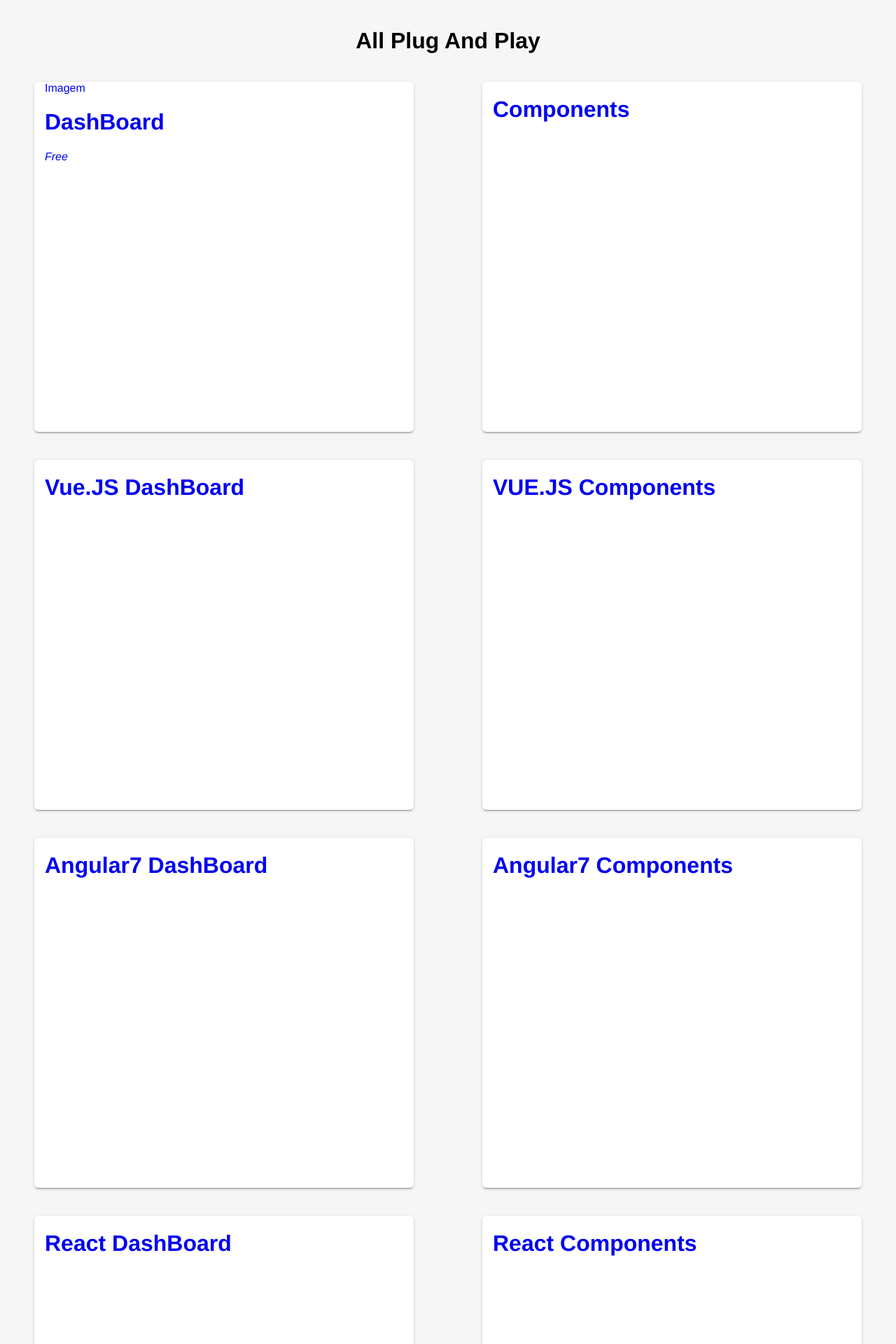
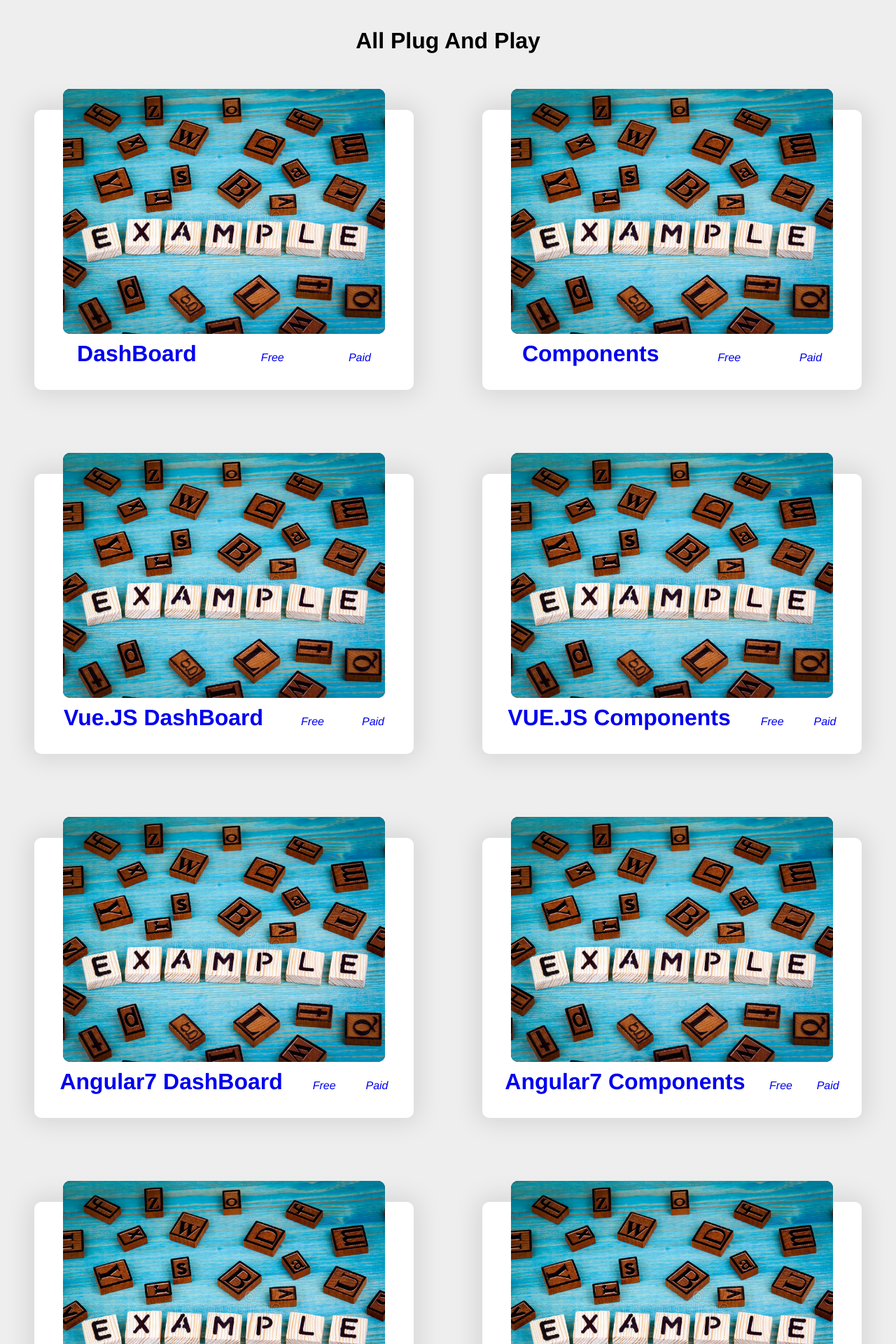
Before and after one commit to Yohanes26/samurai-design, a Vue app: page /#/home in a window 1280 px wide. Shown: the top 1920 px of the page at 70% size. Built offline with nearby package versions, Linux system fonts and the light colour scheme.

Commit message:
Css aplicado nos cards, falta estilo de font, tamanho, cores, e implementar os badges do guilherme

```diff
--- a/config/index.js
+++ b/config/index.js
@@ -9,7 +9,7 @@
 
     // Paths
     assetsSubDirectory: 'static',
-    assetsPublicPath: './',
+    assetsPublicPath: '/',
     proxyTable: {},
 
     // Various Dev Server settings
@@ -50,7 +50,7 @@
     // Paths
     assetsRoot: path.resolve(__dirname, '../dist'),
     assetsSubDirectory: 'static',
-    assetsPublicPath: './',
+    assetsPublicPath: '/',
 
     /**
      * Source Maps
--- a/package.json
+++ b/package.json
@@ -53,6 +53,7 @@
     "jest-serializer-vue": "^0.3.0",
     "nightwatch": "^0.9.12",
     "node-notifier": "^5.1.2",
+    "node-sass": "^4.11.0",
     "optimize-css-assets-webpack-plugin": "^3.2.0",
     "ora": "^1.2.0",
     "portfinder": "^1.0.13",
@@ -60,9 +61,12 @@
     "postcss-loader": "^2.0.8",
     "postcss-url": "^7.2.1",
     "rimraf": "^2.6.0",
+    "sass-loader": "^7.1.0",
+    "sass-resources-loader": "^2.0.0",
     "selenium-server": "^3.0.1",
     "semver": "^5.3.0",
     "shelljs": "^0.7.6",
+    "style-loader": "^0.23.1",
     "uglifyjs-webpack-plugin": "^1.1.1",
     "url-loader": "^0.5.8",
     "vue-jest": "^1.0.2",
--- a/src/App.vue
+++ b/src/App.vue
@@ -21,7 +21,7 @@
   font-family: 'Avenir', Helvetica, Arial, sans-serif;
   -webkit-font-smoothing: antialiased;
   -moz-osx-font-smoothing: grayscale;
-  background-color: #f6f6f6;
+  background-color: #eee;
 }
 
 </style>
--- a/src/components/Home.vue
+++ b/src/components/Home.vue
@@ -4,44 +4,162 @@
     <div class="boxCards">
       <div class="card">
         <router-link class="routerLink" to="/dashboard">
-          <div class="subCard">Imagem</div>
-          <h1 class="routerLink">DashBoard</h1>
-          <i>Free</i>
+          <div class="boxSubCard">
+            <div class="subCard">
+              <img
+                class="imageStyle"
+                src="../assets/example.jpg"
+                alt="exemplo"
+                width="100%"
+                height="100%"
+              >
+            </div>
+          </div>
+          <div class="boxSubTitles">
+            <h1 class="titleCard">DashBoard</h1>
+            <i class="eachBadges">Free</i>
+            <i class="eachBadges">Paid</i>
+          </div>
         </router-link>
       </div>
       <div class="card">
         <router-link class="routerLink" to="/components">
-          <h1 class="routerLink">Components</h1>
+          <div class="boxSubCard">
+            <div class="subCard">
+              <img
+                class="imageStyle"
+                src="../assets/example.jpg"
+                alt="exemplo"
+                width="100%"
+                height="100%"
+              >
+            </div>
+          </div>
+          <div class="boxSubTitles">
+            <h1 class="titleCard">Components</h1>
+            <i class="eachBadges">Free</i>
+            <i class="eachBadges">Paid</i>
+          </div>
         </router-link>
       </div>
       <div class="card">
         <router-link class="routerLink" to="/vue-dashboard">
-          <h1 class="routerLink">Vue.JS DashBoard</h1>
+          <div class="boxSubCard">
+            <div class="subCard">
+              <img
+                class="imageStyle"
+                src="../assets/example.jpg"
+                alt="exemplo"
+                width="100%"
+                height="100%"
+              >
+            </div>
+          </div>
+          <div class="boxSubTitles">
+            <h1 class="titleCard">Vue.JS DashBoard</h1>
+            <i class="eachBadges">Free</i>
+            <i class="eachBadges">Paid</i>
+          </div>
         </router-link>
       </div>
       <div class="card">
         <router-link class="routerLink" to="/vue-components">
-          <h1 class="routerLink">VUE.JS Components</h1>
+          <div class="boxSubCard">
+            <div class="subCard">
+              <img
+                class="imageStyle"
+                src="../assets/example.jpg"
+                alt="exemplo"
+                width="100%"
+                height="100%"
+              >
+            </div>
+          </div>
+          <div class="boxSubTitles">
+            <h1 class="titleCard">VUE.JS Components</h1>
+            <i class="eachBadges">Free</i>
+            <i class="eachBadges">Paid</i>
+          </div>
         </router-link>
       </div>
       <div class="card">
         <router-link class="routerLink" to="/angular-dashboard">
-          <h1 class="routerLink">Angular7 DashBoard</h1>
+          <div class="boxSubCard">
+            <div class="subCard">
+              <img
+                class="imageStyle"
+                src="../assets/example.jpg"
+                alt="exemplo"
+                width="100%"
+                height="100%"
+              >
+            </div>
+          </div>
+          <div class="boxSubTitles">
+            <h1 class="titleCard">Angular7 DashBoard</h1>
+            <i class="eachBadges">Free</i>
+            <i class="eachBadges">Paid</i>
+          </div>
         </router-link>
       </div>
       <div class="card">
         <router-link class="routerLink" to="/angular-components">
-          <h1 class="routerLink">Angular7 Components</h1>
+          <div class="boxSubCard">
+            <div class="subCard">
+              <img
+                class="imageStyle"
+                src="../assets/example.jpg"
+                alt="exemplo"
+                width="100%"
+                height="100%"
+              >
+            </div>
+          </div>
+          <div class="boxSubTitles">
+            <h1 class="titleCard">Angular7 Components</h1>
+            <i class="eachBadges">Free</i>
+            <i class="eachBadges">Paid</i>
+          </div>
         </router-link>
       </div>
       <div class="card">
         <router-link class="routerLink" to="/react-dashboard">
-          <h1 class="routerLink">React DashBoard</h1>
+          <div class="boxSubCard">
+            <div class="subCard">
+              <img
+                class="imageStyle"
+                src="../assets/example.jpg"
+                alt="exemplo"
+                width="100%"
+                height="100%"
+              >
+            </div>
+          </div>
+          <div class="boxSubTitles">
+            <h1 class="titleCard">React DashBoard</h1>
+            <i class="eachBadges">Free</i>
+            <i class="eachBadges">Paid</i>
+          </div>
         </router-link>
       </div>
       <div class="card">
         <router-link class="routerLink" to="/react-components">
-          <h1 class="routerLink">React Components</h1>
+          <div class="boxSubCard">
+            <div class="subCard">
+              <img
+                class="imageStyle"
+                src="../assets/example.jpg"
+                alt="exemplo"
+                width="100%"
+                height="100%"
+              >
+            </div>
+          </div>
+          <div class="boxSubTitles">
+            <h1 class="titleCard">React Components</h1>
+            <i class="eachBadges">Free</i>
+            <i class="eachBadges">Paid</i>
+          </div>
         </router-link>
       </div>
     </div>
@@ -52,7 +170,7 @@
 export default {};
 </script>
 
-<style scoped>
+<style lang="scss" scoped>
 .boxCards {
   height: 100%;
   width: 100%;
@@ -62,14 +180,14 @@
 }
 .card {
   width: 40%;
-  height: 500px;
+  height: 400px;
   border-color: #f6f6f6;
-  margin-top: 40px;
-  border-radius: 6px;
+  margin-top: 80px;
+  margin-bottom: 40px;
+  border-radius: 10px;
   color: #333;
   background: #fff;
-  box-shadow: 0 2px 2px 0 rgba(0, 0, 0, 0.14), 0 3px 1px -2px rgba(0, 0, 0, 0.2),
-    0 1px 5px 0 rgba(0, 0, 0, 0.12);
+  box-shadow: 0px 0px 35px 7px rgba(0, 0, 0, 0.1);
   position: relative;
   display: flex;
   flex-direction: column;
@@ -80,18 +198,54 @@
   padding-left: 15px;
 }
 
-.subCard:hover {
-  -webkit-transform: translate3d(0, -20px, 0);
-  transform: translate3d(0, -20px, 0);
+.subCard {
+  width: 90%;
+  height: 350px;
+  margin: 0 auto;
+  margin-top: -30px;
+  background-color: black;
+  border-radius: 10px;
+}
+
+.boxSubCard:hover {
+  .subCard {
+    transform: translate3d(0, -50px, 0);
+    transition: transform 0.8s;
+  }
 }
 
 .routerLink {
   text-decoration: none;
 }
 
+.titleCard {
+  margin-top: 10px;
+  display: inline-block;
+  width: fit-content;
+  left: 0px;
+}
+
 .title {
-    width: fit-content;
-    margin: 0 auto;
-    margin-top: 40px;
+  width: fit-content;
+  margin: 0 auto;
+  margin-top: 40px;
+}
+
+.imageStyle {
+  border-radius: 10px;
+}
+
+.boxSubTitles {
+  width: 100%;
+  display: flex;
+  align-items: center;
+  flex-direction: row;
+  align-content: center;
+  justify-content: space-around;
+}
+
+.eachBadges {
+  float: right;
+  display: inline-block;
 }
 </style>
--- a/src/router/index.js
+++ b/src/router/index.js
@@ -8,7 +8,7 @@
 export default new Router({
   routes: [
     {
-      path: '',
+      path: '/',
       redirect: '/home',
     },
     {
```
Also changed, not shown: src/assets/example.jpg (added), 2 other files (tests, documents, lock files or other folders).
